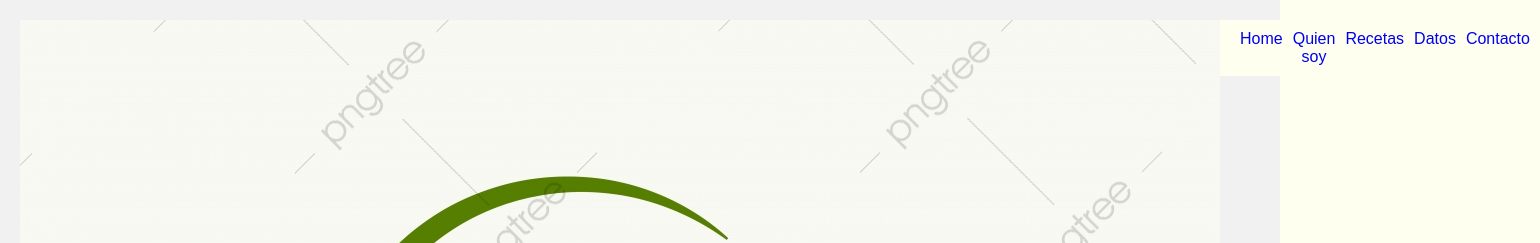
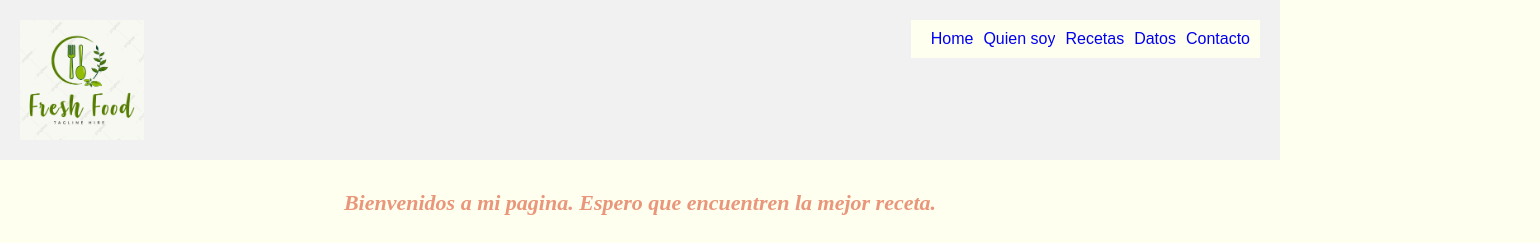
Before and after one commit to Lari72/recetas_con_sabor, a plain HTML site: page index.html in a window 1280 px wide. Shown: the top 243 px of the page, 1540 px wide, since content can reach past the window. Drawn offline with Linux system fonts and the light colour scheme; a web font is replaced by a local one.

Commit message:
Update index.html

```diff
--- a/index.html
+++ b/index.html
@@ -16,10 +16,10 @@
 <body>
     <header class="partearriba">
 
-        <!-- <img class="logo" src="./images/logo.png" alt=""> -->
-        <a href="https://lari72.github.io/recetas_con_sabor/index.html">
+        <img class="logo" src="./images/logo.png" alt="">
+        <!-- <a href="https://lari72.github.io/recetas_con_sabor/index.html">
             <img src="./images/logo.png" alt="logo pagina">
-            </a>
+            </a> -->
         <nav>
 
             <ul class="menu">
```
